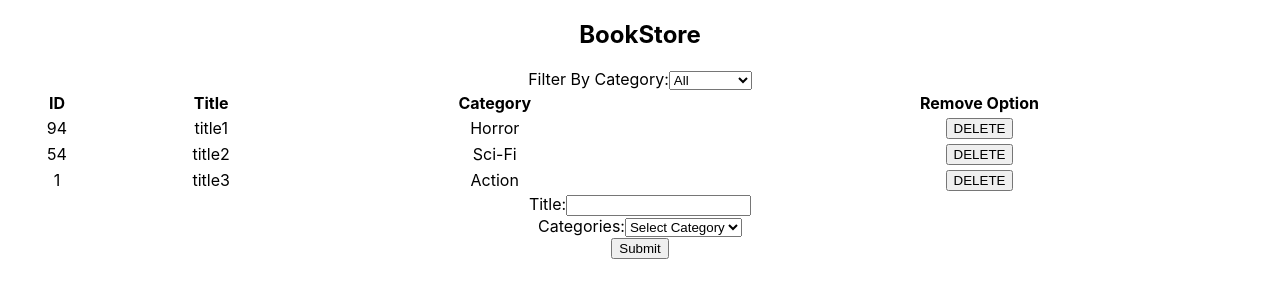
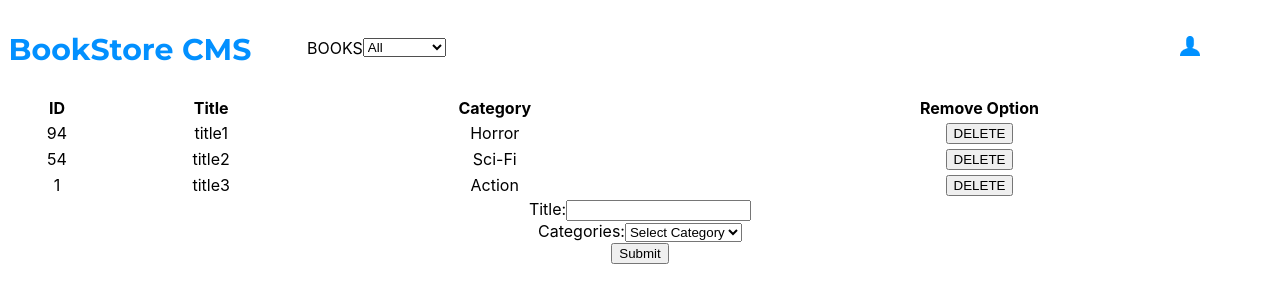
Before and after one commit to jessicafarias/bookstore-cms, a React (Create React App) app: page / in a window 1280 px wide. Shown: the top 302 px of the page. Built offline with nearby package versions, Linux system fonts and the light colour scheme.

Commit message:
style: Styles the Bookstore header

```diff
--- a/src/components/App.js
+++ b/src/components/App.js
@@ -1,10 +1,9 @@
-import '../App.css';
+import '../styles/App.css';
 import BooksForm from '../containers/BooksForm';
 import BooksList from '../containers/BooksList';
 
 const App = () => (
   <div className="App">
-    <h2>BookStore</h2>
     <BooksList />
     <BooksForm />
   </div>
--- a/src/components/CategoryFilter.js
+++ b/src/components/CategoryFilter.js
@@ -1,4 +1,6 @@
 import PropTypes from 'prop-types';
+import '../styles/CategoryFilter.css';
+import user from '../assets/user.png';
 
 const CategoryFilter = props => {
   const categories = ['All', 'Action', 'Biography', 'History', 'Horror', 'Kids', 'Learning', 'Sci-Fi'];
@@ -14,12 +16,20 @@ const CategoryFilter = props => {
   };
 
   return (
-    <label htmlFor="select">
-      Filter By Category:
-      <select name="category" id="select" onChange={handleClick}>
-        {categories.map(category => <option value={category} key={category}>{category}</option>)}
-      </select>
-    </label>
+    <div className="header">
+      <label htmlFor="select" className="panel-bg">
+        <h2 className="Bookstore-CMS">BookStore CMS</h2>
+        <p>BOOKS</p>
+        <select name="category" id="select" onChange={handleClick}>
+          {categories.map(
+            category => <option value={category} key={category}>{category}</option>,
+          )}
+        </select>
+      </label>
+      <div>
+        <img className="user" src={user} alt="user" />
+      </div>
+    </div>
   );
 };
 
--- a/src/index.js
+++ b/src/index.js
@@ -2,7 +2,7 @@ import React from 'react';
 import ReactDOM from 'react-dom';
 import { Provider } from 'react-redux';
 import { createStore } from 'redux';
-import './index.css';
+import './styles/index.css';
 import App from './components/App';
 import rootReducer from './reducers';
 
--- /dev/null
+++ b/src/styles/CategoryFilter.css
@@ -0,0 +1,37 @@
+@import url('https://fonts.googleapis.com/css2?family=Montserrat:wght@400;700&display=swap');
+
+.header {
+  width: 1200px;
+  display: flex;
+  justify-content: space-between;
+  align-items: center;
+  /* border: 1px solid black; */
+}
+
+.panel-bg {
+  display: flex;
+  align-items: center;
+  justify-content: space-around;
+  height: 95px;
+  /* margin: 0 0 38px;
+  padding: 23px 99px 27px 100px; */
+  background-color: #ffffff;
+}
+
+.Bookstore-CMS {
+  width: 260px;
+  height: 37px;
+  margin: 6px 47px 2px 0;
+  font-family: Montserrat;
+  font-size: 30px;
+  font-weight: bold;
+  font-stretch: normal;
+  font-style: normal;
+  line-height: normal;
+  letter-spacing: normal;
+  color: #0290ff;
+}
+
+.user {
+  height: 20px;
+}
```
Also changed, not shown: src/assets/user.png (added), src/styles/App.css (renamed from src/App.css), src/styles/index.css (renamed from src/index.css).
